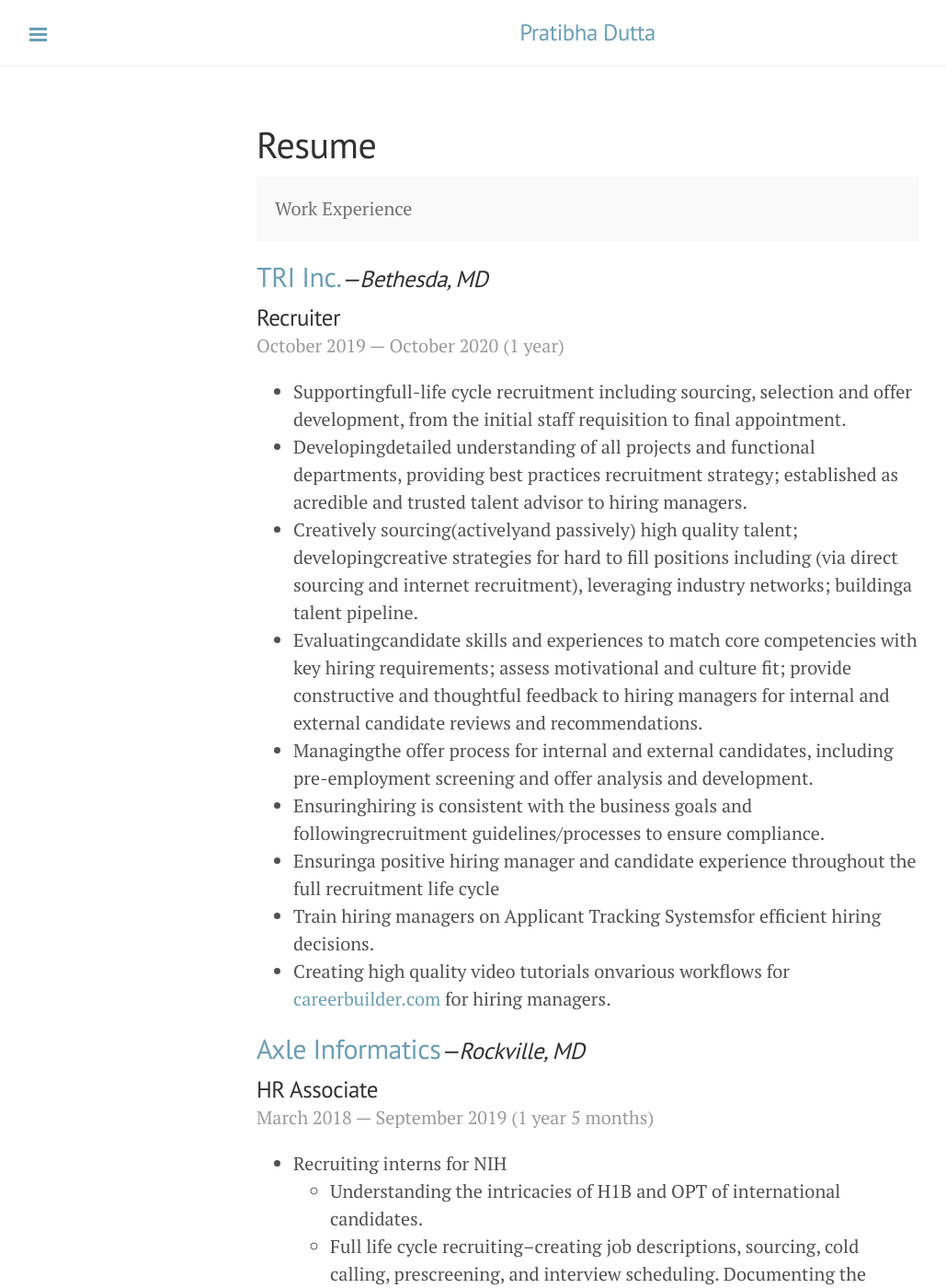
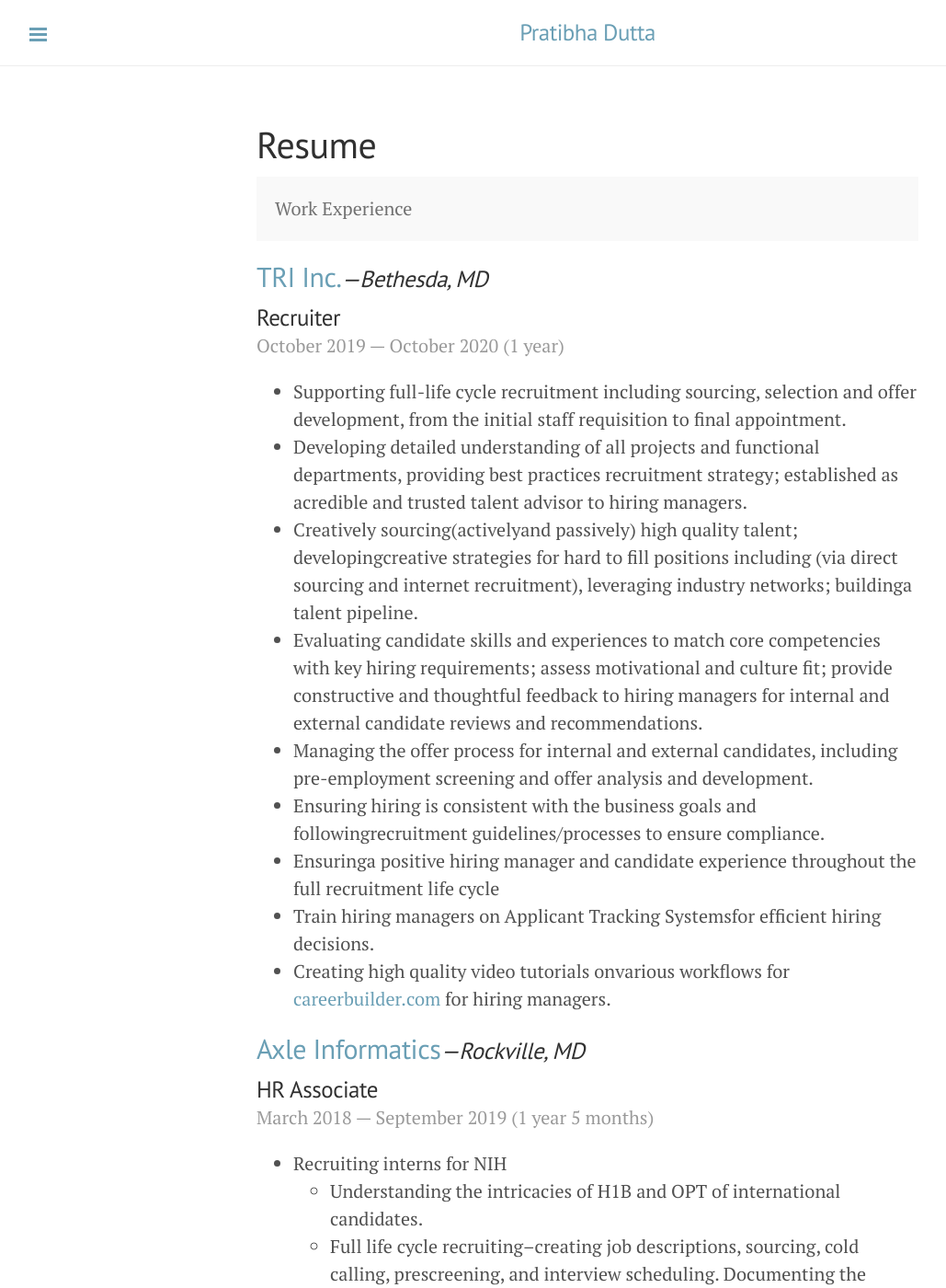
Before and after one commit to ishankapoor/pratibhadutta, a Jekyll site: the page built from resume.md, in a window 1280 px wide and 1400 px high. Shown: the whole window at 92% size, without its empty margins (1-1030 px from the left). Built offline with Jekyll 4.4.1, drawn with Linux system fonts in a browser that asks for light colours; some of the changed text lies outside the part shown.

Commit message:
spacing etc
spacing etc

```diff
--- a/resume.md
+++ b/resume.md
@@ -10,12 +10,12 @@ date: 2021-01-17
 <h3 class="job-title">Recruiter</h3>
 <div class="post-date">October 2019 &mdash; October 2020 (1 year)</div>
 
- * Supportingfull-life cycle recruitment including sourcing, selection and offer development, from the initial staff requisition to final appointment.
- * Developingdetailed understanding of all projects and functional departments, providing best practices recruitment strategy; established as acredible and trusted talent advisor to hiring managers.
+ * Supporting full-life cycle recruitment including sourcing, selection and offer development, from the initial staff requisition to final appointment.
+ * Developing detailed understanding of all projects and functional departments, providing best practices recruitment strategy; established as acredible and trusted talent advisor to hiring managers.
  * Creatively sourcing(activelyand passively) high quality talent; developingcreative strategies for hard to fill positions including (via direct sourcing and internet recruitment), leveraging industry networks; buildinga talent pipeline.
- * Evaluatingcandidate skills and experiences to match core competencies with key hiring requirements; assess motivational and culture fit; provide constructive and thoughtful feedback to hiring managers for internal and external candidate reviews and recommendations.
- * Managingthe offer process for internal and external candidates, including pre-employment screening and offer analysis and development.
- * Ensuringhiring is consistent with the business goals and followingrecruitment guidelines/processes to ensure compliance.
+ * Evaluating candidate skills and experiences to match core competencies with key hiring requirements; assess motivational and culture fit; provide constructive and thoughtful feedback to hiring managers for internal and external candidate reviews and recommendations.
+ * Managing the offer process for internal and external candidates, including pre-employment screening and offer analysis and development.
+ * Ensuring hiring is consistent with the business goals and followingrecruitment guidelines/processes to ensure compliance.
  * Ensuringa positive hiring manager and candidate experience throughout the full recruitment life cycle
  * Train hiring managers on Applicant Tracking Systemsfor efficient hiring decisions.
  * Creating high quality video tutorials onvarious workflows for <a href="https://careerbuilder.com">careerbuilder.com</a> for hiring managers.
@@ -34,7 +34,8 @@ date: 2021-01-17
   * Full life cycle recruiting:creating job descriptions, sourcing, cold calling, prescreening, interview scheduling and reference checks.
   * Understanding the intricacies of H1B, TN, L1,G4, J1, F1 and OPT of International candidates.
   * Candidates hired in software development, research and management
-  * Java, JavaScript, NodeJS, AngularJS, Python, Sharepoint, UI/UX, D3JS, Developers; DevOps and Robotics Engineers Graphic Designer; Project, Program and IT managers. *Candidates hired in corporate and managerial
+  * Java, JavaScript, NodeJS, AngularJS, Python, Sharepoint, UI/UX, D3JS, Developers; DevOps and Robotics Engineers Graphic Designer; Project, Program and IT managers.
+  * Candidates hired in corporate and managerial
   * Accounting Assistant, Financial Analyst, Business Development Assistant, Technical Content Writer, Corporate Recruiter, HR Generalist, Contract Level Program Manager, Program Manager and Executive Assistants.
   * Candidates hired in research and scientific positions
   * Laboratory Associate, Confocal Microscopy Specialist, Biologist, Scientific System Analyst, Health Science Analyst, Statisticians and Staff scientist
```
